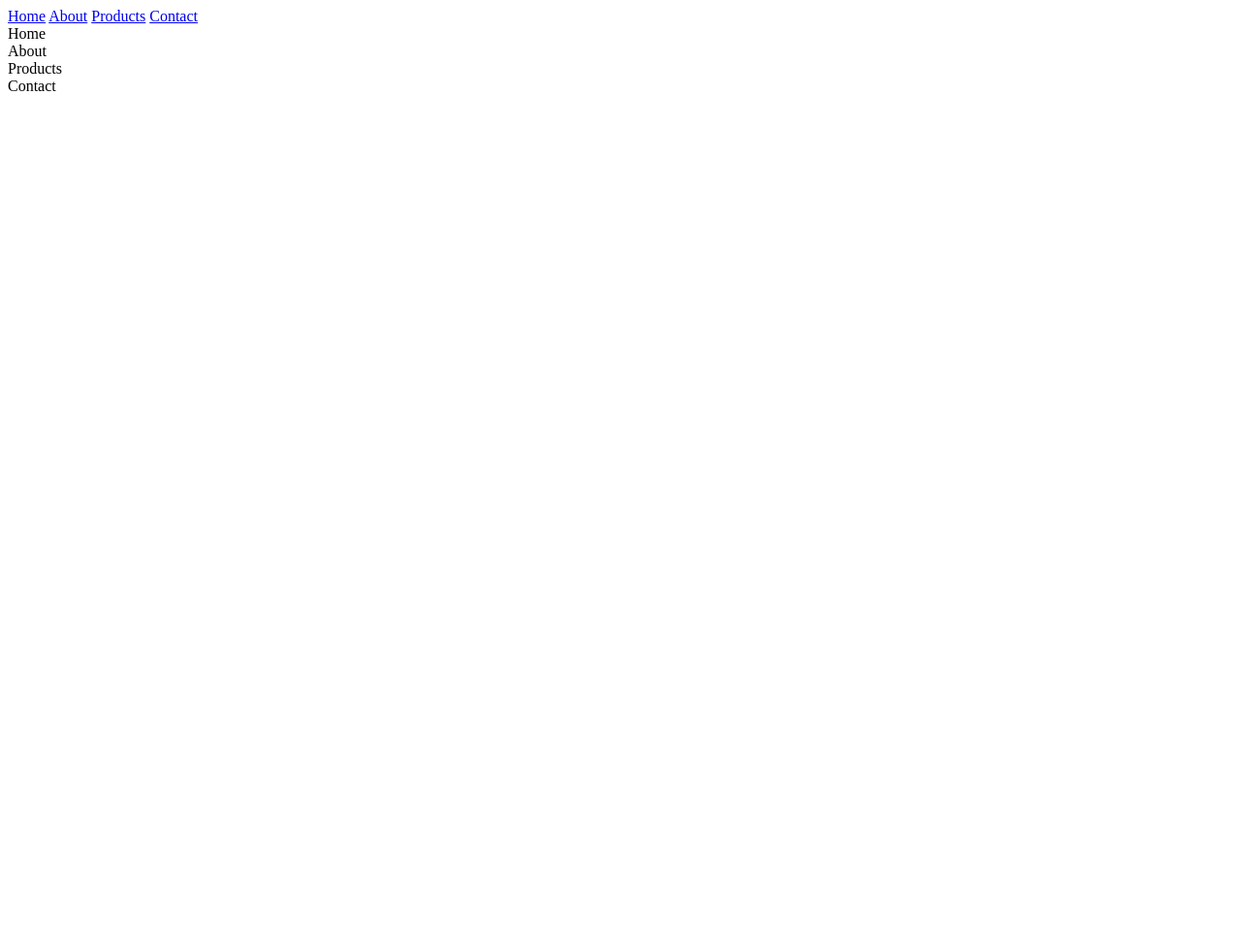
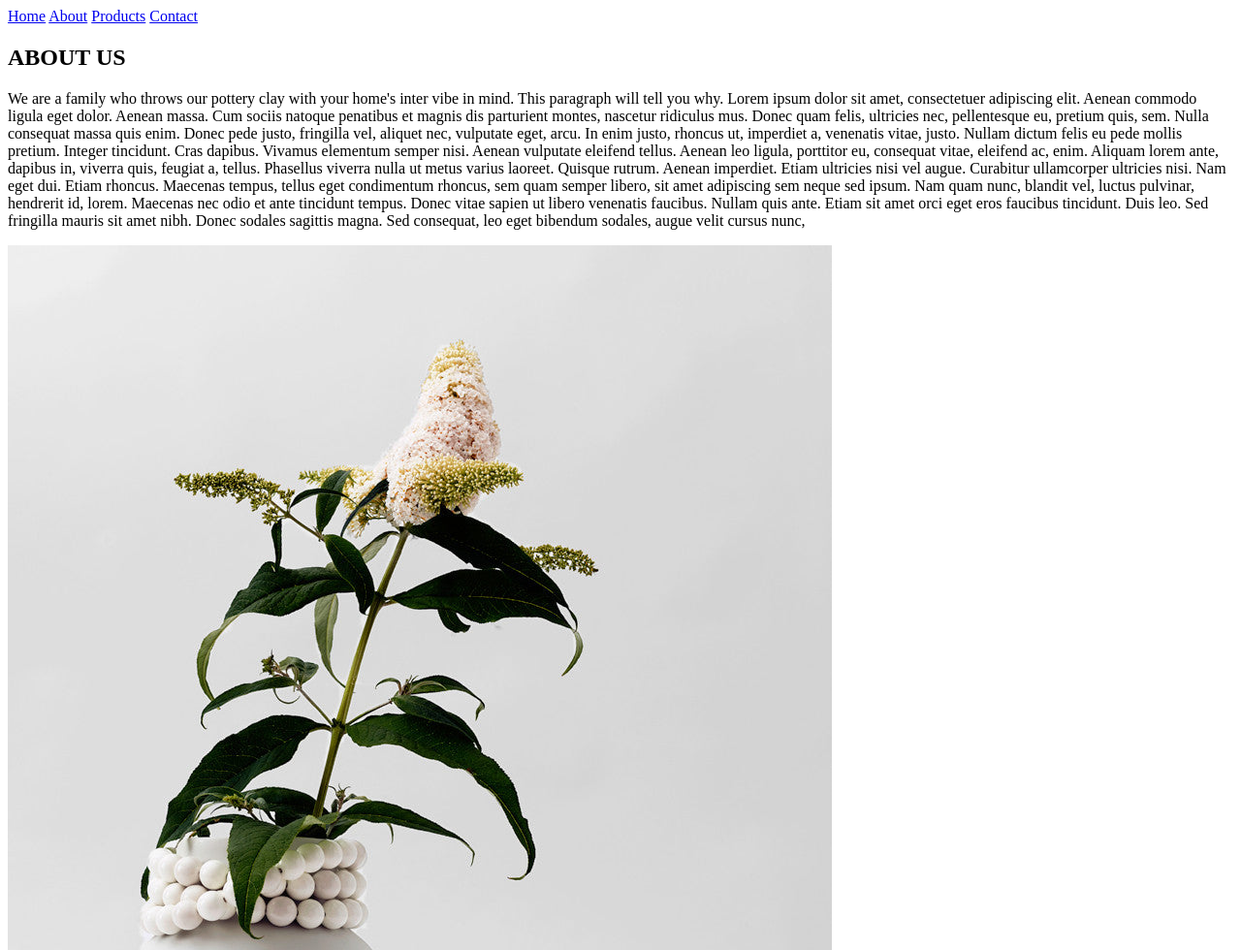
Before and after one commit to moellergirl/eCommerce, a plain HTML site: page index.html in a window 1280 px wide. Shown: the top 980 px of the page at 97% size. Before the commit the page ends 800 px from the top, so only its background shows below. Drawn offline with Linux system fonts and the light colour scheme.

Commit message:
Creatled HTML for ABOUT US +included images

```diff
--- a/index.html
+++ b/index.html
@@ -4,19 +4,39 @@
     <meta charset="UTF-8">
     <meta http-equiv="X-UA-Compatible" content="IE=edge">
     <meta name="viewport" content="width=device-width, initial-scale=1.0">
-    <title>Home|eCommerce</title>
-    <link rel="stylesheet" href="harrystyles.css">
+    <title>eCommerce Website</title>
+    <link rel=  "stylesheet" href="harrystyles.css">
 </head>
 <body>
+    <header>
         <nav>
             <a href="#home">Home</a>
             <a href="#about">About</a>
             <a href="#products">Products</a>
             <a href="#contact">Contact</a>
         </nav>
-    <section id="home">Home</section>
-    <section id="about">About</section>
+    </header>
+
+    <main>
+        <section class="home">
+            <!-- <img src="./assets/images/earl-wilcox-y3W0CzO063w-unsplash-alt.jpg" alt="human hands throwing and creating clay pottery bowl"> -->
+
+
+        </section>
+        <section class="about">
+            <h1>ABOUT US</h1>
+            <P>We are a family who throws our pottery clay with your home's inter vibe in mind.
+                This paragraph will tell you why. Lorem ipsum dolor sit amet, consectetuer adipiscing elit.  Aenean commodo ligula eget dolor.  Aenean massa.  Cum sociis natoque penatibus et magnis dis parturient montes, nascetur ridiculus mus.  Donec quam felis, ultricies nec, pellentesque eu, pretium quis, sem.  Nulla consequat massa quis enim. Donec pede justo, fringilla vel, aliquet nec, vulputate eget, arcu.  In enim justo, rhoncus ut, imperdiet a, venenatis vitae, justo.  Nullam dictum felis eu pede mollis pretium.  Integer tincidunt.  Cras dapibus.  Vivamus elementum semper nisi.  Aenean vulputate eleifend tellus. Aenean leo ligula, porttitor eu, consequat vitae, eleifend ac, enim.  Aliquam lorem ante, dapibus in, viverra quis, feugiat a, tellus.  Phasellus viverra nulla ut metus varius laoreet.  Quisque rutrum.  Aenean imperdiet.  Etiam ultricies nisi vel augue.  Curabitur ullamcorper ultricies nisi. Nam eget dui.  Etiam rhoncus.  Maecenas tempus, tellus eget condimentum rhoncus, sem quam semper libero, sit amet adipiscing sem neque sed ipsum.  Nam quam nunc, blandit vel, luctus pulvinar, hendrerit id, lorem.  Maecenas nec odio et ante tincidunt tempus.  Donec vitae sapien ut libero venenatis faucibus.  Nullam quis ante.  Etiam sit amet orci eget eros faucibus tincidunt.  Duis leo.  Sed fringilla mauris sit amet nibh.  Donec sodales sagittis magna.  Sed consequat, leo eget bibendum sodales, augue velit cursus nunc,
+            </P>
+
+            <img src="./assets/images/Vase_Dame_2048x2048.jpg" alt="white tall vase adorned atop is a pearl like necklace wrapped around the mouth with a single stem of pale blush summer lilac ">
+            <img src="./assets/images/Cylinder_unglazed3_2048x2048.jpg" alt="off-white cylinder clay pot vase  with three dried common reeds placed inside">
+        </section>
         <section id="product"> Products</section>
         <section id="contact"> Contact</section>
+    </main>
+    <footer></footer>
+
+
 </body>
 </html>
```
Lines whose indentation alone changed are shown as unchanged.
